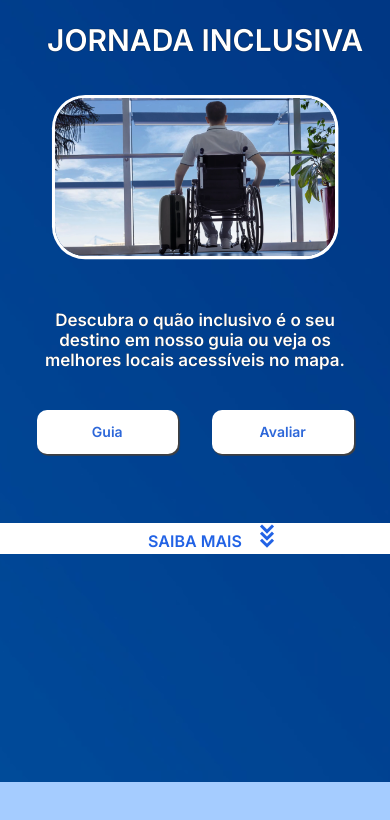
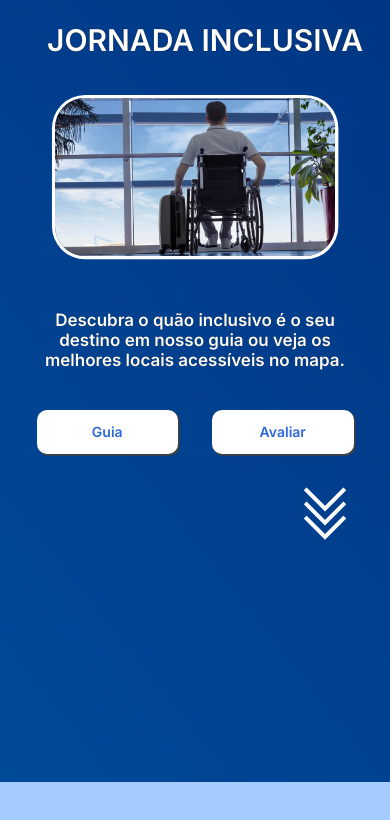
Before and after one commit to Victor-programmer/tcc-Jornadaa, a plain HTML site: page index.html in a window 390 px wide. Shown: the part 104-924 px from the top of the page. Drawn offline with Linux system fonts and the light colour scheme.

Commit message:
barra saiba mais

```diff
--- a/CSS/styles.css
+++ b/CSS/styles.css
@@ -350,7 +350,9 @@ nav .close-icon{
 }
 
 @media(max-width: 830px){
-
+    .header{
+        height: 100vh;
+    }
 
     .ul {
         position: fixed;
@@ -395,23 +397,52 @@ nav .close-icon{
     width: 300px;
    }
 
+
+
 .barra-saibamais{
+        font-size: 0px;
         position: relative;
         display: inline-block;
-        height: 15px;
-        width: 100%;
-        color: #2162e5;
-        background-color: rgb(255, 255, 255);
-        text-align: center;
-        align-items: center;
-        font-weight: 700;
-        margin-top: 0.3rem;
-        box-shadow: #ffffff 0em 00em 0.0em 0.5em;
+        height: 0px;
+        color: #ffffff;
+        background-color: #00000000;
+        box-shadow: none;
 }
-.container-barra-saibamais{
+.scrolldown{
+    display: inline-block;
+    background-color: #ffffff00;
+    width: 30px;
+    height: 30px;
+    bottom: 0.2rem;
+    margin-left: 130px;
+    position: absolute;
+    transform: translateY(3px) translateX(-50%) rotate(45deg);
+}
+.scrolldown span{
     display: block;
+    width: 100%;
+    position: absolute;
+    height: 100%;
+    left: 0px;
+    right: 0px;
+    border-bottom: 4px solid #ffffff;
+    border-right: 4px solid #ffffff;
+    animation: animate 1.5s linear infinite;
+    opacity: 0;
+}
+.scrolldown span:nth-child(1){
+    transform: translate(-26px, -26px);
+    animation-delay: 0s;
+}
+.scrolldown span:nth-child(2){
+    transform: translate(-6px,-6px);
+    animation-delay: 0s;
+}
+.scrolldown span:nth-child(3){
+    transform: translate(-16px,-16px);
+    animation-delay: 0s;
+}
 
-}
 
    .banner  .banner-text h1{
 
--- a/index.html
+++ b/index.html
@@ -61,7 +61,7 @@
             </div>
         </div>
         <div class="linha1"></div>
-        <div class="container-barra-saibamais">
+
 
           <a href="#saiba-mais">
 
@@ -74,7 +74,7 @@
                 </div>
             </div>
             </a>
-        </div>
+
 
 
 
```
